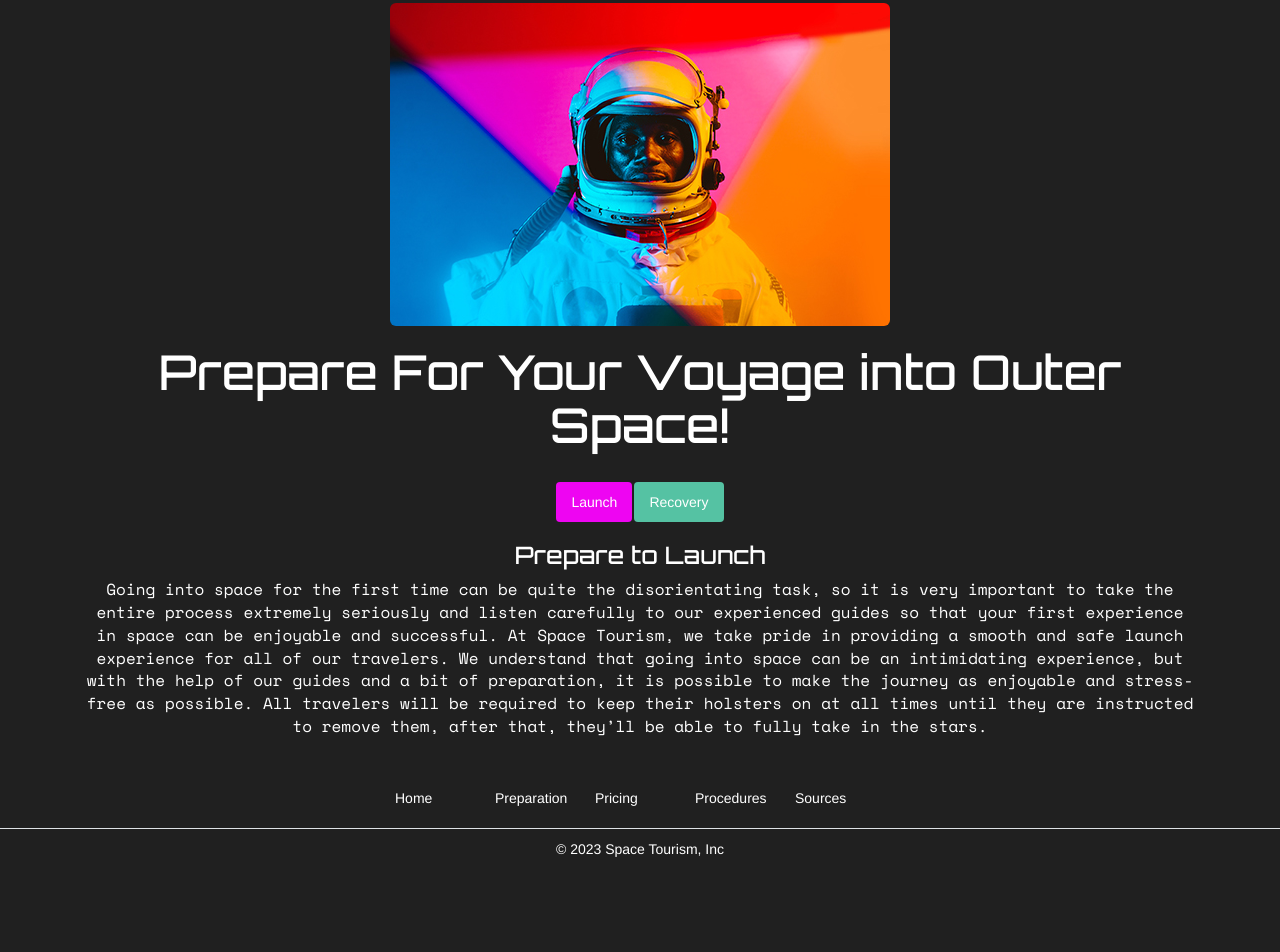
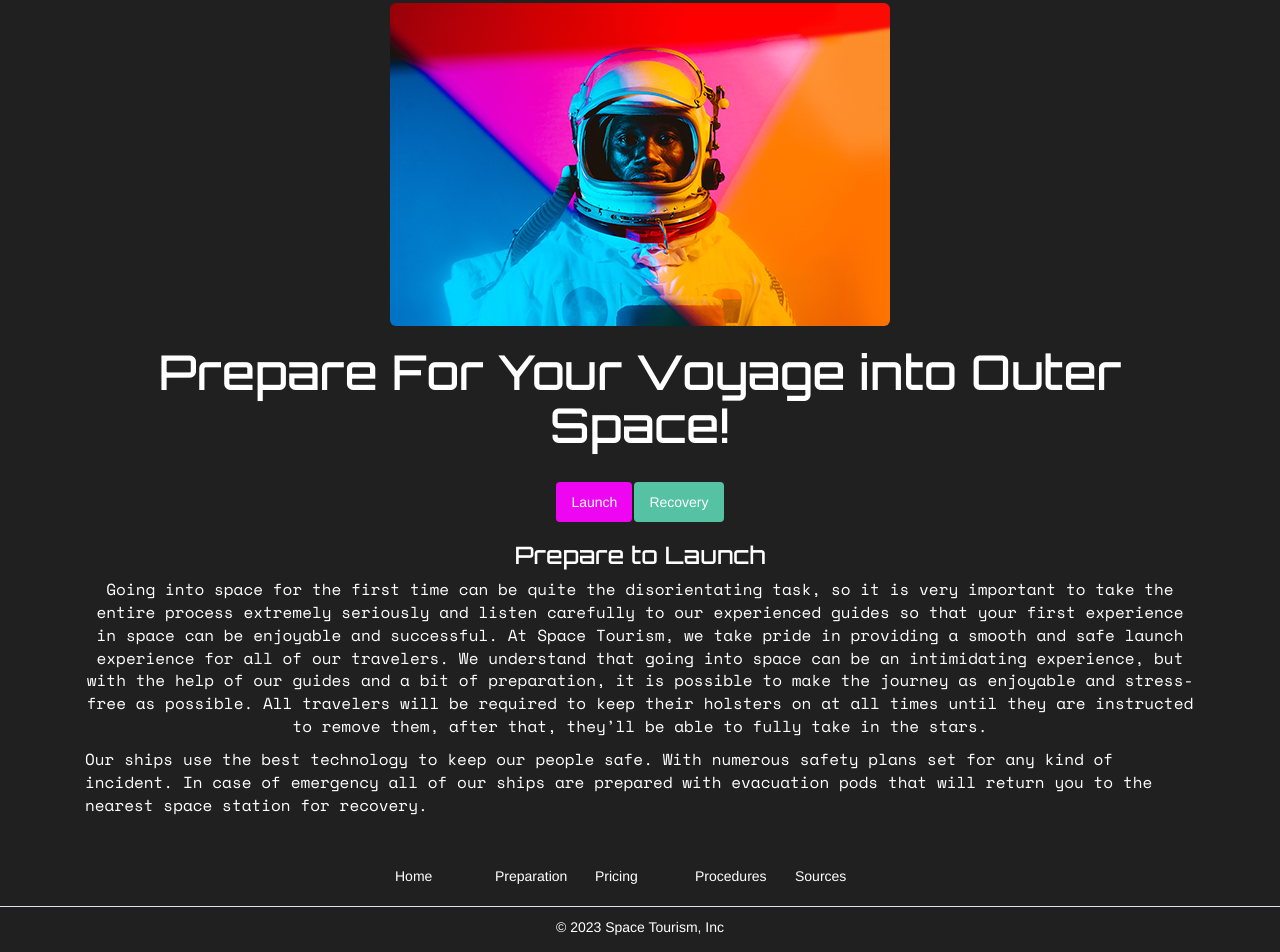
Before and after one commit to nfierro2/Space-Tourism, a plain HTML site: page pages/procedures.html in a window 1280 px wide. Shown: the part 417-1369 px from the top of the page. Before the commit the page ends 1291 px from the top, so only its background shows below. Drawn offline with nearby package versions, Linux system fonts and the light colour scheme; a web font is replaced by a local one.

Commit message:
Update procedures.html

```diff
--- a/pages/procedures.html
+++ b/pages/procedures.html
@@ -145,6 +145,13 @@
     </div>
   </div>
   </div>
+
+  <div class="container">
+    <p>Our ships use the best technology to keep our people safe. With numerous safety plans set for any kind of
+      incident. In case of emergency all of our ships are prepared with evacuation pods that will return you to the
+      nearest space station for recovery.
+    </p>
+  </div>
   <footer class="py-4 mt-4">
     <ul class="nav d-flex justify-content-center border-bottom pb-3 mb-3">
       <li class="nav-item">
```
